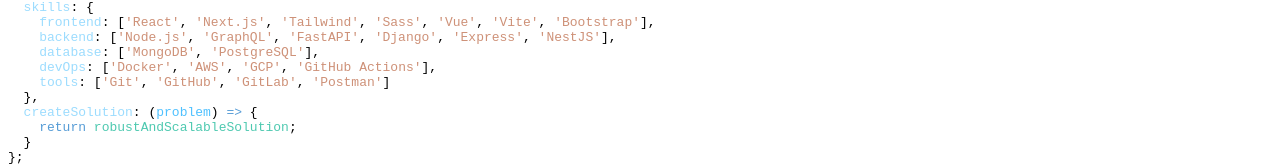
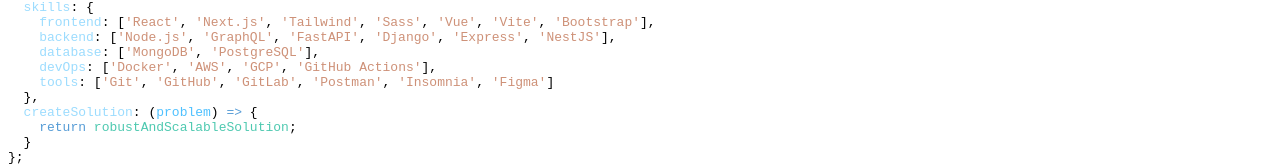
Before and after one commit to kitaratzo/final-project-digitalskola, a Next.js app: page / in a window 1280 px wide. Shown: the part 674-840 px from the top of the page. Built offline with nearby package versions, Linux system fonts and the light colour scheme; no server answers.

Commit message:
feat: 2 new tools

```diff
--- a/src/components/Other/InitialHome/InitialHome.tsx
+++ b/src/components/Other/InitialHome/InitialHome.tsx
@@ -34,6 +34,8 @@
   { name: "Jest", category: "testing", featured: false },
   { name: "Linux", category: "os", featured: false },
   { name: "Postman", category: "tools", featured: false },
+  { name: "Insomnia", category: "tools", featured: false },
+  { name: "Figma", category: "tools", featured: false },
   { name: "Vercel", category: "hosting", featured: false },
   { name: "Vite", category: "frontend", featured: false },
   { name: "Bootstrap", category: "frontend", featured: false },
```
